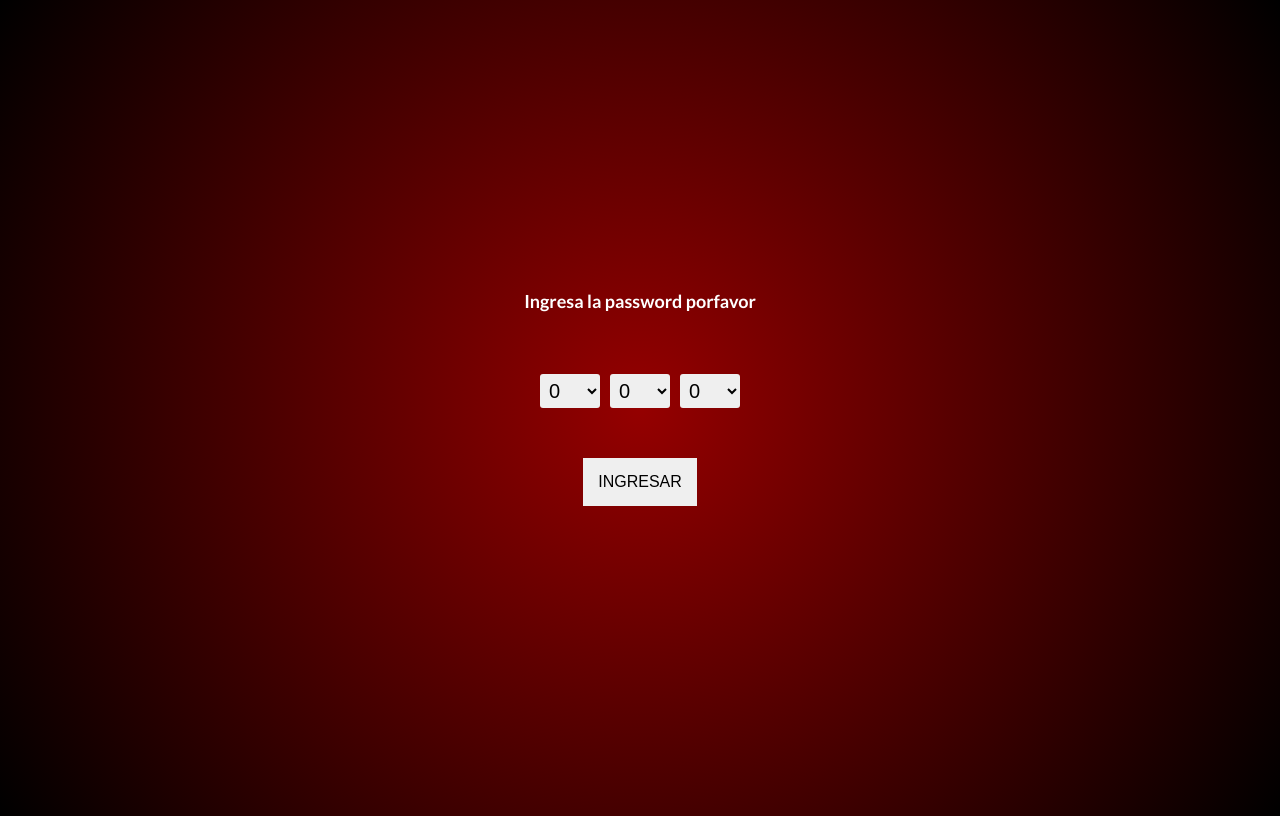
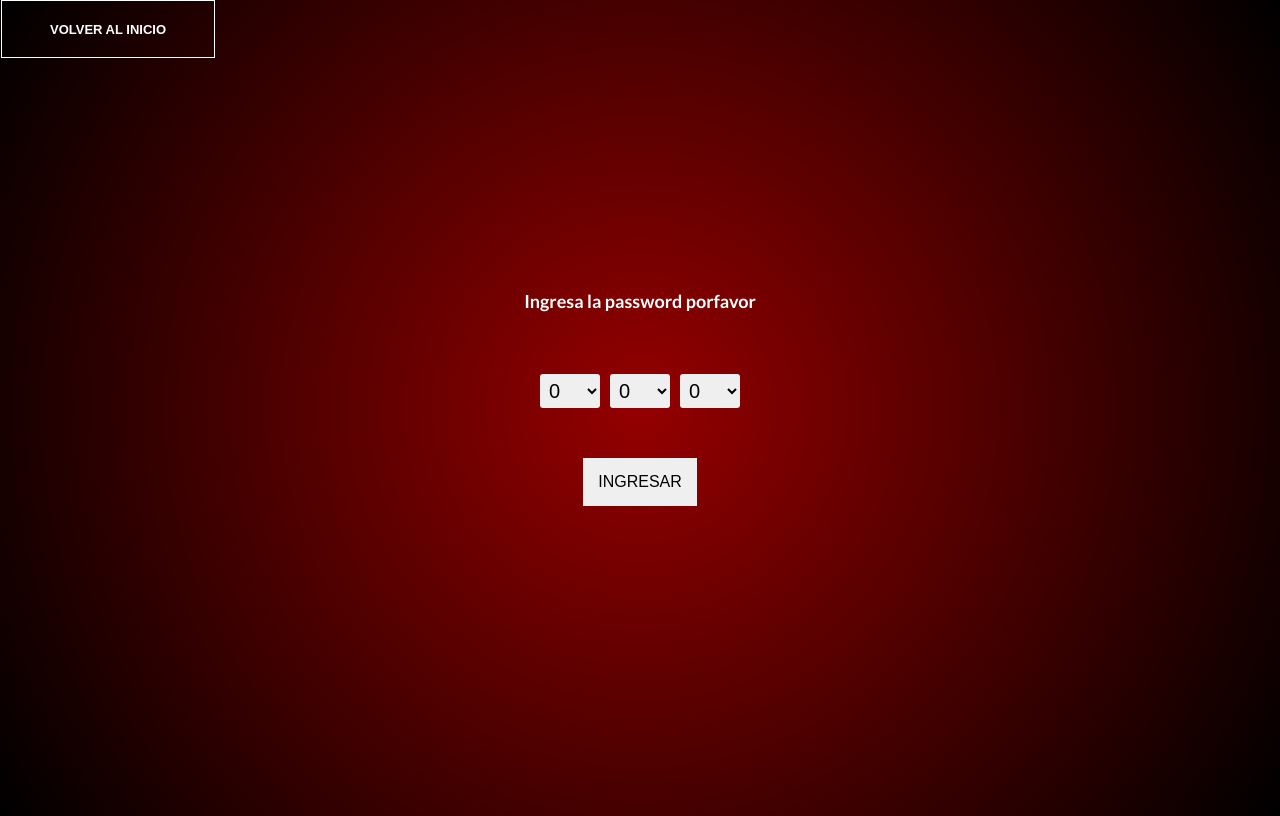
Before and after one commit to YERKO09/D2JS, a plain HTML site: page 3/index.html in a window 1280 px wide. Drawn offline with Linux system fonts and the light colour scheme.

Commit message:
agrego página de inicio

```diff
--- a/1/assets/css/style.css
+++ b/1/assets/css/style.css
@@ -18,3 +18,24 @@ img:hover{
     cursor: pointer;
     width: 600px;
 }
+
+.inicio{
+    padding: 1.2rem 3rem;
+    background-color: transparent;
+    border: solid 1px white;
+    position: absolute;
+    top: 0;
+    left: 1px;
+}
+
+.inicio:hover{
+    cursor: pointer;
+    background-color: rgba(0, 0, 0, 0.452);
+}
+
+a{
+    color: white;
+    font-size: 13px;
+    font-weight: 600;
+    text-decoration: none;
+}
--- a/2/assets/css/style.css
+++ b/2/assets/css/style.css
@@ -56,7 +56,7 @@ input{
     align-items: center;
 }
 
-button{
+.addSticker{
     font-size: 16px;
     padding:15px;
     border-radius: 20px;
@@ -65,8 +65,29 @@ button{
     transition: .3s ease;
 }
 
-button:hover{
+.addSticker:hover{
     background-color: brown;
     color: white;
     cursor: pointer;
 }
+
+.inicio{
+    padding: 1.2rem 3rem;
+    background-color: transparent;
+    border: solid 1px white;
+    position: absolute;
+    top: 0;
+    left: 1px;
+}
+
+.inicio:hover{
+    cursor: pointer;
+    background-color: rgba(0, 0, 0, 0.452);
+}
+
+a{
+    color: white;
+    font-size: 13px;
+    font-weight: 600;
+    text-decoration: none;
+}
--- a/3/assets/css/style.css
+++ b/3/assets/css/style.css
@@ -58,3 +58,24 @@ button:hover{
     color: white;
     cursor: pointer;
 }
+
+.inicio{
+    padding: 1.2rem 3rem;
+    background-color: transparent;
+    border: solid 1px white;
+    position: absolute;
+    top: 0;
+    left: 1px;
+}
+
+.inicio:hover{
+    cursor: pointer;
+    background-color: rgba(0, 0, 0, 0.452);
+}
+
+a{
+    color: white;
+    font-size: 13px;
+    font-weight: 600;
+    text-decoration: none;
+}
--- a/3/index.html
+++ b/3/index.html
@@ -55,5 +55,6 @@
         <button id="btn">Ingresar</button>
         <p id="pPass"></p>
     </div>
+    <button class="inicio"><a href="../index.html">Volver al inicio</a></button>
 </body>
 </html>
```
Also changed, not shown: 1/index.html (+1 -0 lines), 2/index.html (+2 -1 lines), index.html (added, +78 -0 lines).
